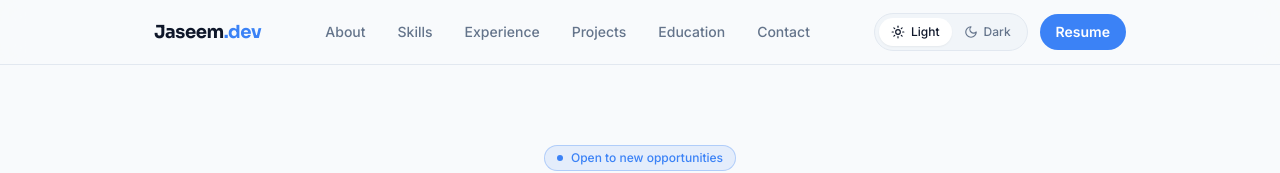
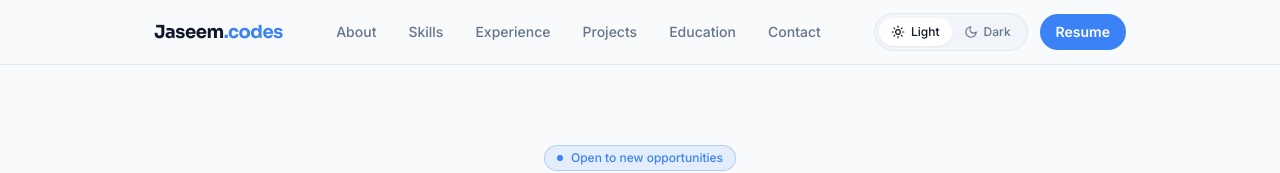
Before and after one commit to Zasim1074/portfolio, a Next.js app: page / in a window 1280 px wide. Shown: the top 173 px of the page. Built offline with nearby package versions, Linux system fonts and the light colour scheme.

Commit message:
Initial commit

```diff
--- a/components/Navbar.tsx
+++ b/components/Navbar.tsx
@@ -14,7 +14,7 @@ export function Navbar() {
       <div className="section-inner flex h-16 items-center justify-between px-6 sm:px-10 lg:px-16">
         <Link href="#" className="font-display text-lg font-bold tracking-tight">
           <span className="text-ink dark:text-ink-dark">Jaseem</span>
-          <span className="text-accent dark:text-accent-dark">.dev</span>
+          <span className="text-accent dark:text-accent-dark">.codes</span>
         </Link>
 
         <nav className="hidden items-center gap-8 text-sm font-medium text-muted dark:text-muted-dark md:flex">
```
